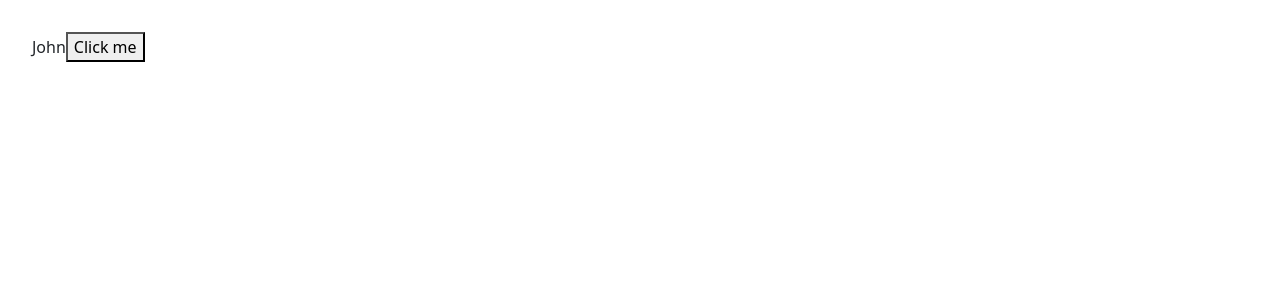
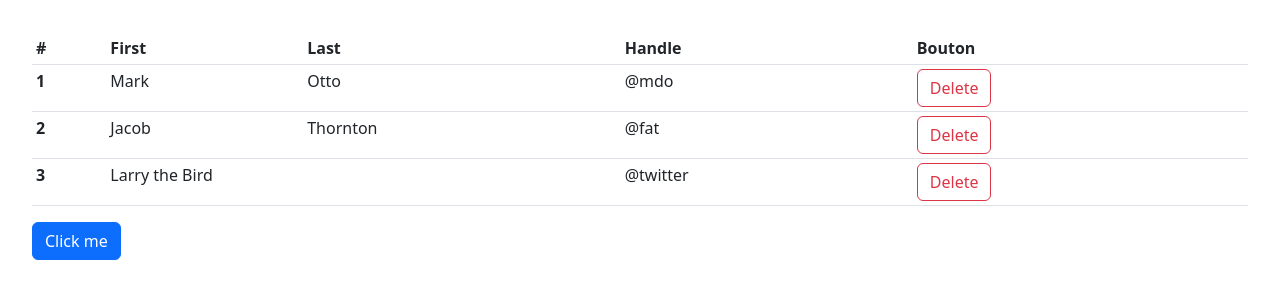
Before and after one commit to MrTuttle/react-app, a React (Vite) app: page / in a window 1280 px wide. Shown: the top 300 px of the page. Built offline with nearby package versions, Linux system fonts and the light colour scheme.

Commit message:
start exercise Project expense tracker

```diff
--- a/src/App.tsx
+++ b/src/App.tsx
@@ -1,29 +1,32 @@
-import React, { useState } from 'react'
+import React, { useState } from "react";
+import List from "./components/Listing";
 
 function App() {
-  const [game, setGame] = useState({
-    id: 1,
-    player: {
-      name: 'John',
-    },
+  const [cart, setCart] = useState({
+    discount: .1,
+    items: [
+      { description: 'Milk', category:'grocery', amount: 1},
+      { description: 'eggs', category:'Utilities', amount: 1},
+
+    ],
   });
 
   const handleClick = () => {
-    //game.player.name = 'bob';
-    setGame({
-      ...game,
-      player: {...game.player, name: 'bob'}
+    //game.player.title = 'bob';
+    // setBugs(bugs.map(bug => bug.id === 1 ? {...bug, fixed: true} : bug))
 
-    })
-
-  }
+    console.log(cart.items.map(item => item.amount))
+  };
 
   return (
+    <>
     <div>
-      {game.player.name}
-      <button onClick={handleClick}>Click me</button>
+      <List />
+      {/* {cart.discount}{cart.items} */}
+      <button className="btn btn-primary" onClick={handleClick}>Click me</button>
     </div>
-  )
+    </>
+  );
 }
 
-export default App
+export default App;
--- a/src/components/Button.tsx
+++ b/src/components/Button.tsx
@@ -6,9 +6,9 @@ interface Props {
 
 }
 
-const Button = ({children, color = 'info', onClick}: Props) => {
+const Button = ({children, color = 'danger', onClick}: Props) => {
   return (
-    <button className={'btn btn-' + color} onClick={onClick}>{children}</button>
+    <button className={'btn btn-outline-' + color} onClick={onClick}>{children}</button>
   )
 }
 
--- /dev/null
+++ b/src/components/Listing.tsx
@@ -0,0 +1,44 @@
+import Button from "./Button";
+
+function List() {
+  return (
+    <table className="table table-sm">
+  <thead>
+    <tr>
+      <th scope="col">#</th>
+      <th scope="col">First</th>
+      <th scope="col">Last</th>
+      <th scope="col">Handle</th>
+      <th scope="col">Bouton</th>
+
+    </tr>
+  </thead>
+  <tbody>
+    <tr>
+      <th scope="row">1</th>
+      <td>Mark</td>
+      <td>Otto</td>
+      <td>@mdo</td>
+      <td><Button>Delete</Button></td>
+
+    </tr>
+    <tr>
+      <th scope="row">2</th>
+      <td>Jacob</td>
+      <td>Thornton</td>
+      <td>@fat</td>
+      <td><Button>Delete</Button></td>
+
+    </tr>
+    <tr>
+      <th scope="row">3</th>
+      <td colSpan="2">Larry the Bird</td>
+      <td>@twitter</td>
+      <td><Button>Delete</Button></td>
+
+    </tr>
+  </tbody>
+</table>
+  );
+}
+export default List;
```
